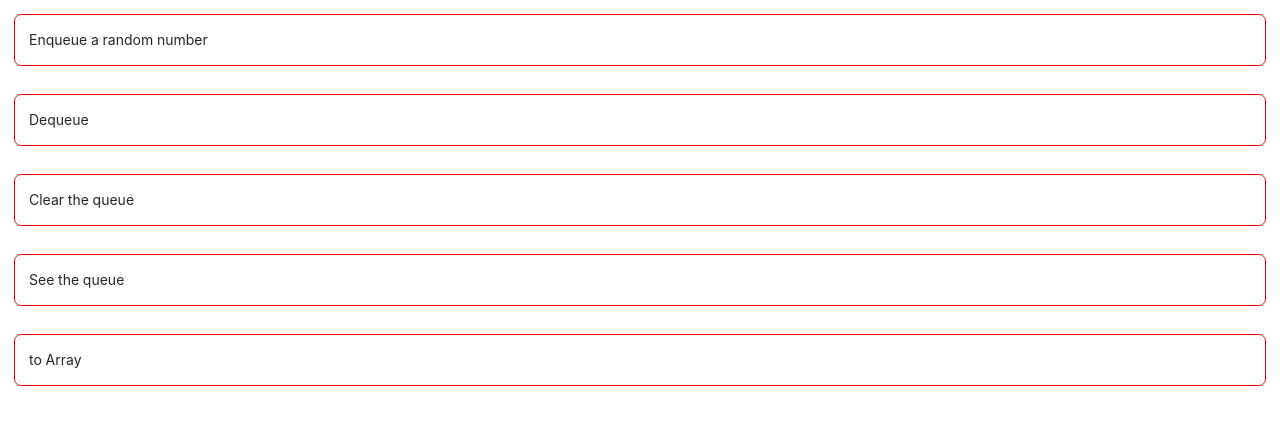
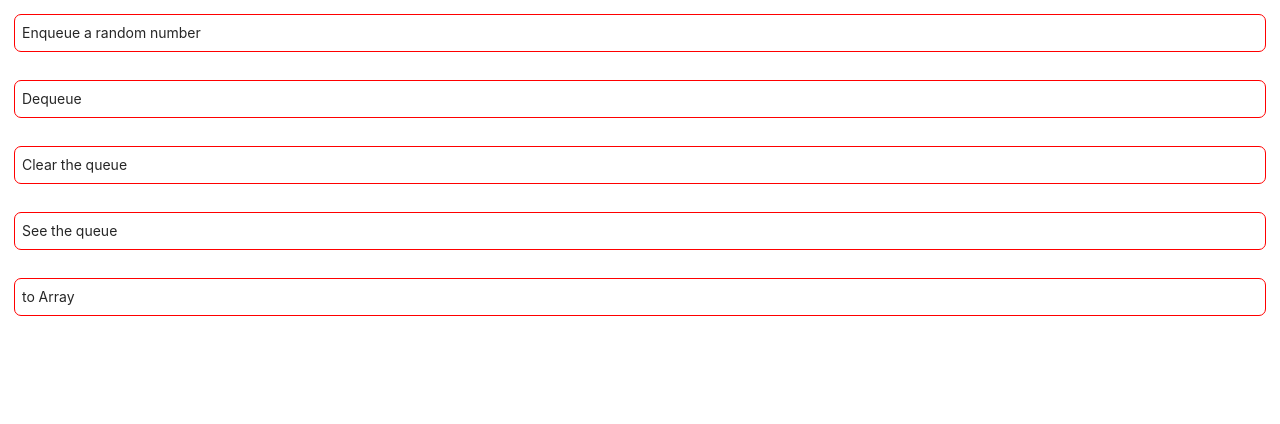
Before and after one commit to Allen-Bayern/react-experiments, a React app: page / in a window 1280 px wide. Shown: the top 424 px of the page. Built offline with nearby package versions, Linux system fonts and the light colour scheme; the HTML template or start-up script is replaced by a standard one.

Commit message:
style: app.tsx

```diff
--- a/src/views/_App.scss
+++ b/src/views/_App.scss
@@ -3,7 +3,7 @@
     flex-flow: column;
 
     &-btn {
-        padding: 1em;
+        padding: 0.5em;
         border: 1px solid red;
         border-radius: 0.5em;
         margin: 1em;
```
